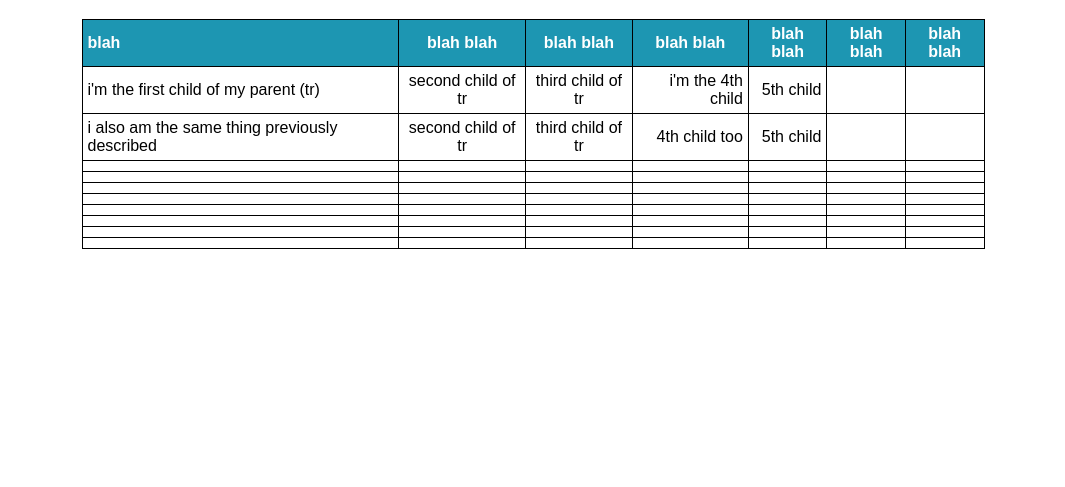
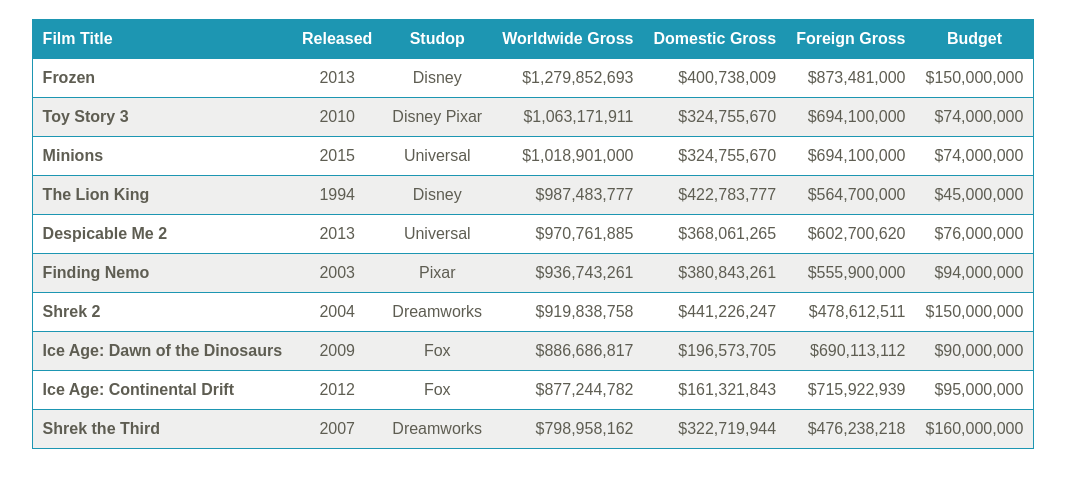
Before and after one commit to Brian-Rush/styled-table, a plain HTML site: page index.html in a window 1280 px wide. Shown: the part 99-586 px from the top of the page, without its empty margins (107-1172 px from the left). Drawn offline with Linux system fonts and the light colour scheme.

Commit message:
add zebra stripping, style font color and borders

```diff
--- a/css/style.css
+++ b/css/style.css
@@ -9,18 +9,32 @@
   margin: auto;
 }
 
+
 thead {
   background-color: #1d96b2;
   color: white;
 }
 
+tr {
+  border: 1px solid #1d96b2;
+}
+
+td {
+  color: #5e5d52;
+}
+
+tr:nth-of-type(2n) {
+  background-color: #efefee;
+}
+
 th, td {
-  padding: 5px;
-  border: 1px solid black;
+  padding: 10px;
+  white-space: nowrap;
 }
 
 td:first-child, th:first-child {
   text-align: left;
+  font-weight: bold;
 }
 
 td:nth-child(2), td:nth-child(3) {
--- a/index.html
+++ b/index.html
@@ -10,105 +10,115 @@
       <table>
         <thead>
           <tr>
-            <th>blah</th>
-            <th>blah blah</th>
-            <th>blah blah</th>
-            <th>blah blah</th>
-            <th>blah blah</th>
-            <th>blah blah</th>
-            <th>blah blah</th>
+            <th>Film Title</th>
+            <th>Released</th>
+            <th>Studop</th>
+            <th>Worldwide Gross</th>
+            <th>Domestic Gross</th>
+            <th>Foreign Gross</th>
+            <th>Budget</th>
           </tr>
         </thead>
         <tbody>
+          <!-- row 1 - Frozen -->
           <tr>
-            <td>i'm the first child of my parent (tr)</td>
-            <td>second child of tr</td>
-            <td>third child of tr</td>
-            <td>i'm the 4th child</td>
-            <td>5th child</td>
-            <td></td>
-            <td></td>
+            <td>Frozen</td>
+            <td>2013</td>
+            <td>Disney</td>
+            <td>$1,279,852,693</td>
+            <td>$400,738,009</td>
+            <td>$873,481,000</td>
+            <td>$150,000,000</td>
           </tr>
+          <!-- row 2 - Toy Story 3 -->
           <tr>
-            <td>i also am the same thing previously described</td>
-            <td>second child of tr</td>
-            <td>third child of tr</td>
-            <td>4th child too</td>
-            <td>5th child</td>
-            <td></td>
-            <td></td>
+            <td>Toy Story 3</td>
+            <td>2010</td>
+            <td>Disney Pixar</td>
+            <td>$1,063,171,911</td>
+            <td>$324,755,670</td>
+            <td>$694,100,000</td>
+            <td>$74,000,000</td>
           </tr>
+          <!-- row 3 - Minions -->
           <tr>
-            <td></td>
-            <td></td>
-            <td></td>
-            <td></td>
-            <td></td>
-            <td></td>
-            <td></td>
+            <td>Minions</td>
+            <td>2015</td>
+            <td>Universal</td>
+            <td>$1,018,901,000</td>
+            <td>$324,755,670</td>
+            <td>$694,100,000</td>
+            <td>$74,000,000</td>
           </tr>
+          <!-- row 4 - Lion King -->
           <tr>
-            <td></td>
-            <td></td>
-            <td></td>
-            <td></td>
-            <td></td>
-            <td></td>
-            <td></td>
+            <td>The Lion King</td>
+            <td>1994</td>
+            <td>Disney</td>
+            <td>$987,483,777</td>
+            <td>$422,783,777</td>
+            <td>$564,700,000</td>
+            <td>$45,000,000</td>
           </tr>
+          <!-- row 5 - Despicable Me 2 -->
           <tr>
-            <td></td>
-            <td></td>
-            <td></td>
-            <td></td>
-            <td></td>
-            <td></td>
-            <td></td>
+            <td>Despicable Me 2</td>
+            <td>2013</td>
+            <td>Universal</td>
+            <td>$970,761,885</td>
+            <td>$368,061,265</td>
+            <td>$602,700,620</td>
+            <td>$76,000,000</td>
           </tr>
+          <!-- row 6 - Finding Nemo -->
           <tr>
-            <td></td>
-            <td></td>
-            <td></td>
-            <td></td>
-            <td></td>
-            <td></td>
-            <td></td>
+            <td>Finding Nemo</td>
+            <td>2003</td>
+            <td>Pixar</td>
+            <td>$936,743,261</td>
+            <td>$380,843,261</td>
+            <td>$555,900,000</td>
+            <td>$94,000,000</td>
           </tr>
+          <!-- row 7 - Shrek 2 -->
           <tr>
-            <td></td>
-            <td></td>
-            <td></td>
-            <td></td>
-            <td></td>
-            <td></td>
-            <td></td>
+            <td>Shrek 2</td>
+            <td>2004</td>
+            <td>Dreamworks</td>
+            <td>$919,838,758</td>
+            <td>$441,226,247</td>
+            <td>$478,612,511</td>
+            <td>$150,000,000</td>
           </tr>
+          <!-- row 8 - Ice Age: Dawn -->
           <tr>
-            <td></td>
-            <td></td>
-            <td></td>
-            <td></td>
-            <td></td>
-            <td></td>
-            <td></td>
+            <td>Ice Age: Dawn of the Dinosaurs</td>
+            <td>2009</td>
+            <td>Fox</td>
+            <td>$886,686,817</td>
+            <td>$196,573,705</td>
+            <td>$690,113,112</td>
+            <td>$90,000,000</td>
           </tr>
+          <!-- row 9 - Ice Age: Continental -->
           <tr>
-            <td></td>
-            <td></td>
-            <td></td>
-            <td></td>
-            <td></td>
-            <td></td>
-            <td></td>
+            <td>Ice Age: Continental Drift</td>
+            <td>2012</td>
+            <td>Fox</td>
+            <td>$877,244,782</td>
+            <td>$161,321,843</td>
+            <td>$715,922,939</td>
+            <td>$95,000,000</td>
           </tr>
+          <!-- row 10 - Shrek the Third -->
           <tr>
-            <td></td>
-            <td></td>
-            <td></td>
-            <td></td>
-            <td></td>
-            <td></td>
-            <td></td>
+            <td>Shrek the Third</td>
+            <td>2007</td>
+            <td>Dreamworks</td>
+            <td>$798,958,162</td>
+            <td>$322,719,944</td>
+            <td>$476,238,218</td>
+            <td>$160,000,000</td>
           </tr>
         </tbody>
       </table>
```
